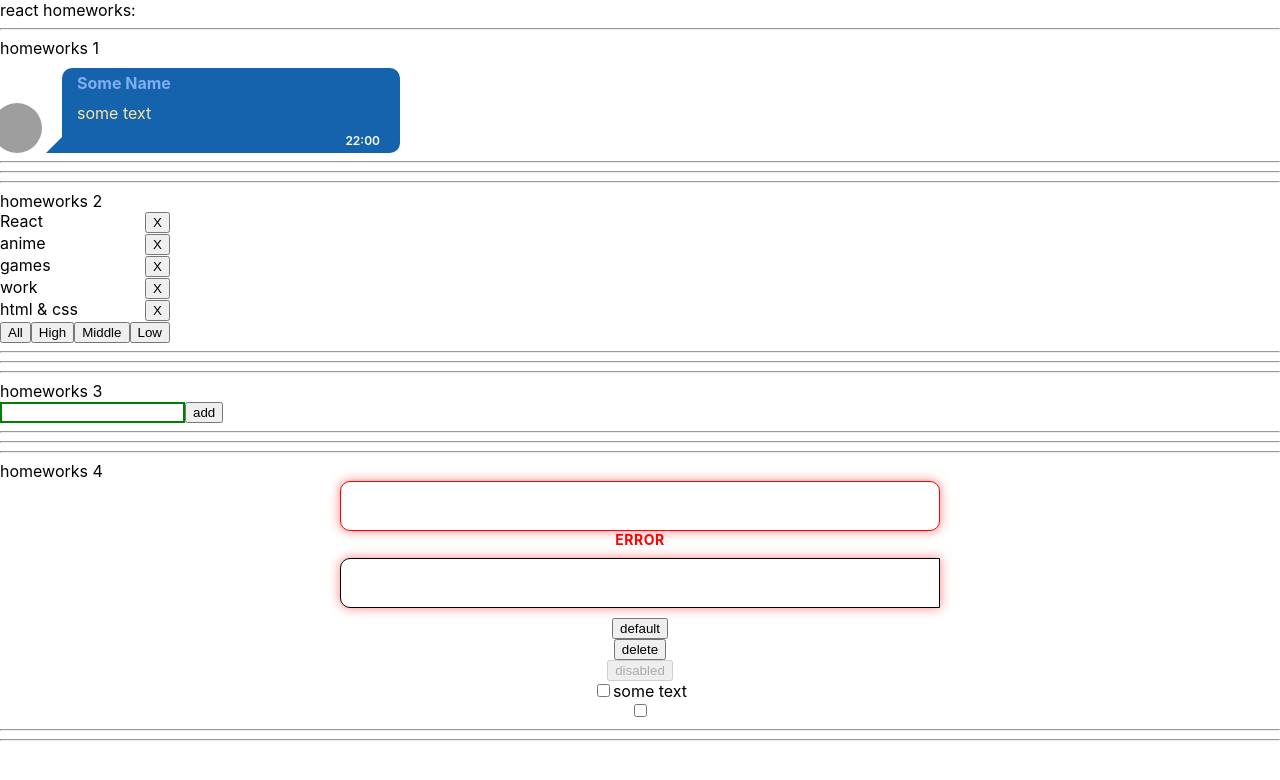
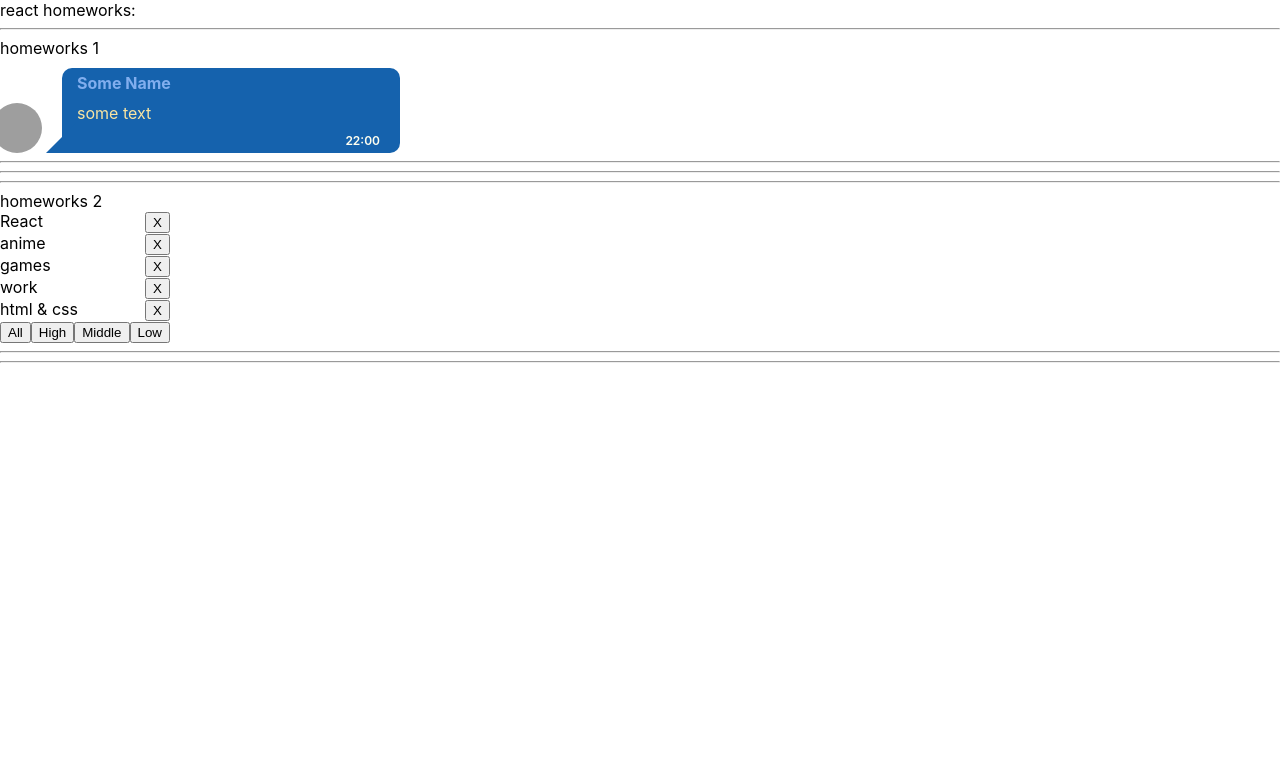
Before and after one commit to SRGREEN90/HomeWorksIgnat, a React (Create React App) app: page / in a window 1280 px wide. Shown: the top 780 px of the page. Built offline with nearby package versions, Linux system fonts and the light colour scheme; grey boxes are pictures that could not be loaded.

Commit message:
'hw5..' - add some code

```diff
--- a/src/p1-main/m1-ui/u1-app/App.tsx
+++ b/src/p1-main/m1-ui/u1-app/App.tsx
@@ -4,6 +4,7 @@ import HW1 from '../../../p2-homeworks/h1/HW1'
 import HW2 from "../../../p2-homeworks/h2/HW2";
 import HW3 from "../../../p2-homeworks/h3/HW3";
 import HW4 from "../../../p2-homeworks/h4/HW4";
+import HW5 from "../../../p2-homeworks/h4/HW4";
 
 function App() {
     return (
@@ -11,10 +12,9 @@ function App() {
             <div>react homeworks:</div>
             <HW1/>
             <HW2/>
-            <HW3/>
-            <HW4/>
+            {/*<HW3/>*/}
+            {/*<HW4/>*/}
             {/*<HW5/>*/}
-
         </div>
     )
 }
--- a/src/p2-homeworks/h5/HW5.tsx
+++ b/src/p2-homeworks/h5/HW5.tsx
@@ -9,6 +9,7 @@ function HW5() {
             {/*<HashRouter>*/}
 
             <Header/>
+            1
 
             <Routes/>
 
```
